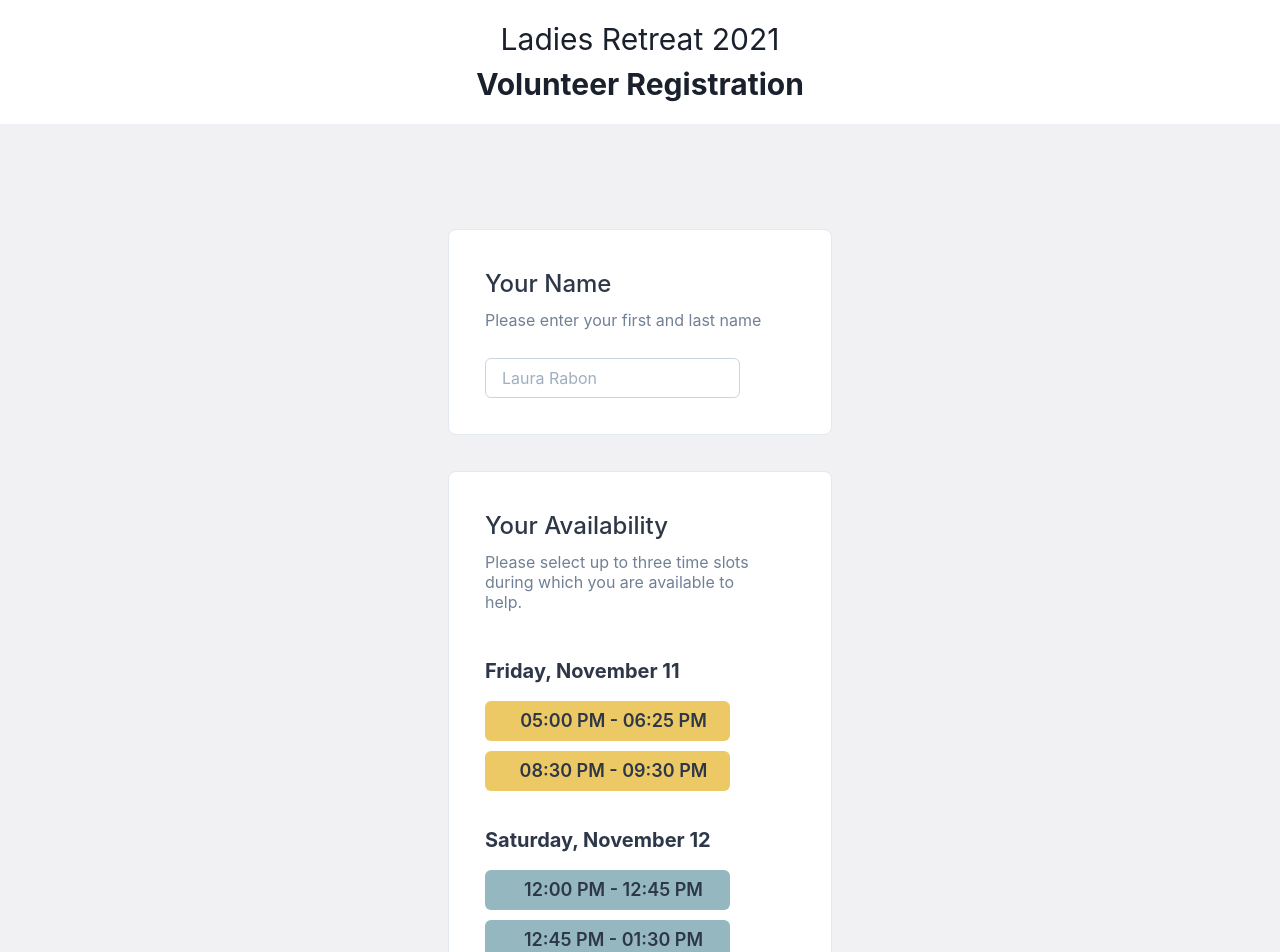
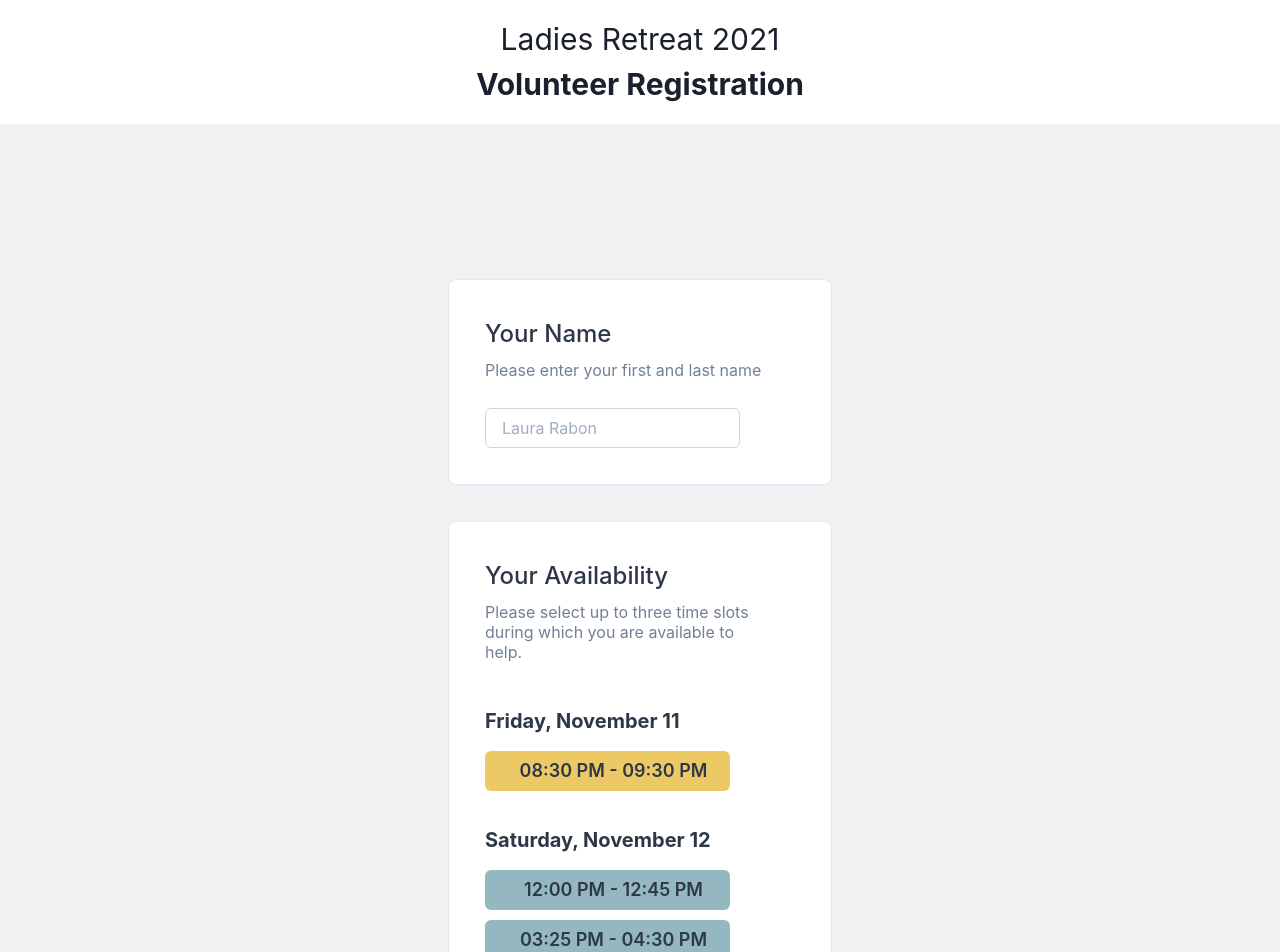
Before and after one commit to AbreuOliver/tshirt-order-form, a React (Create React App) app: page / in a window 1280 px wide. Shown: the top 952 px of the page. Built offline with nearby package versions, Linux system fonts and the light colour scheme.

Commit message:
removes filled time slots

```diff
--- a/src/App.js
+++ b/src/App.js
@@ -28,10 +28,10 @@ export default class App extends React.Component {
 		// 	id: 2,
 		// 	time: "04:00 PM - 05:00 PM"
 		// },
-		{
-			id: 3,
-			time: "05:00 PM - 06:25 PM"
-		},
+		// {
+		// 	id: 3,
+		// 	time: "05:00 PM - 06:25 PM"
+		// },
 		{
 			id: 4,
 			time: "08:30 PM - 09:30 PM"
@@ -50,10 +50,10 @@ export default class App extends React.Component {
 			id: 7,
 			time: "12:00 PM - 12:45 PM"
 		},
-		{
-			id: 8,
-			time: "12:45 PM - 01:30 PM"
-		},
+		// {
+		// 	id: 8,
+		// 	time: "12:45 PM - 01:30 PM"
+		// },
 		{
 			id: 9,
 			time: "03:25 PM - 04:30 PM"
```
